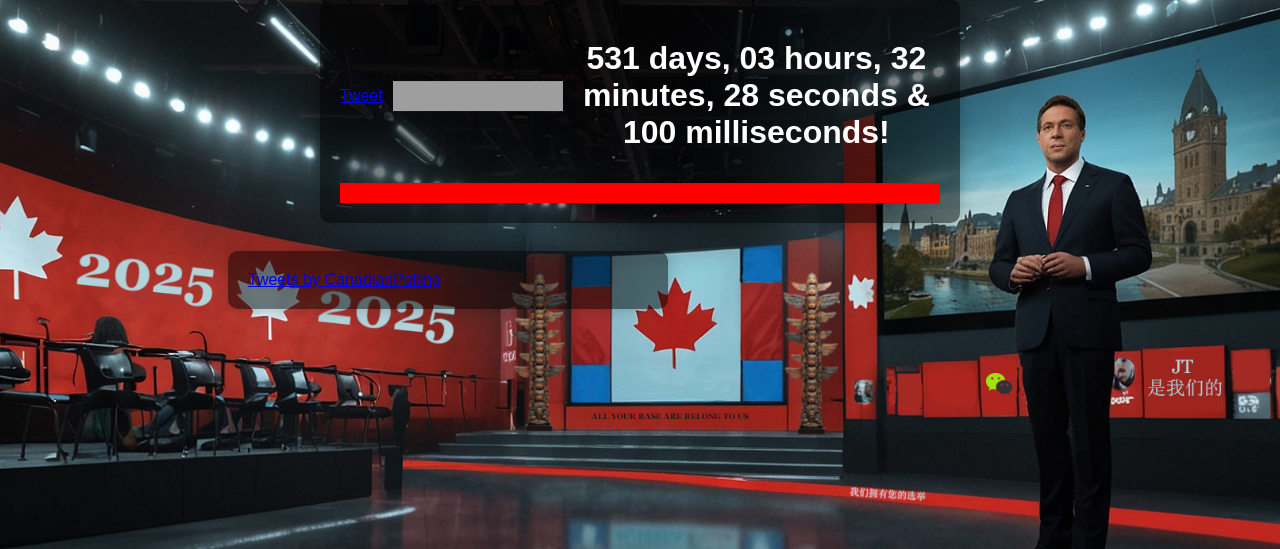
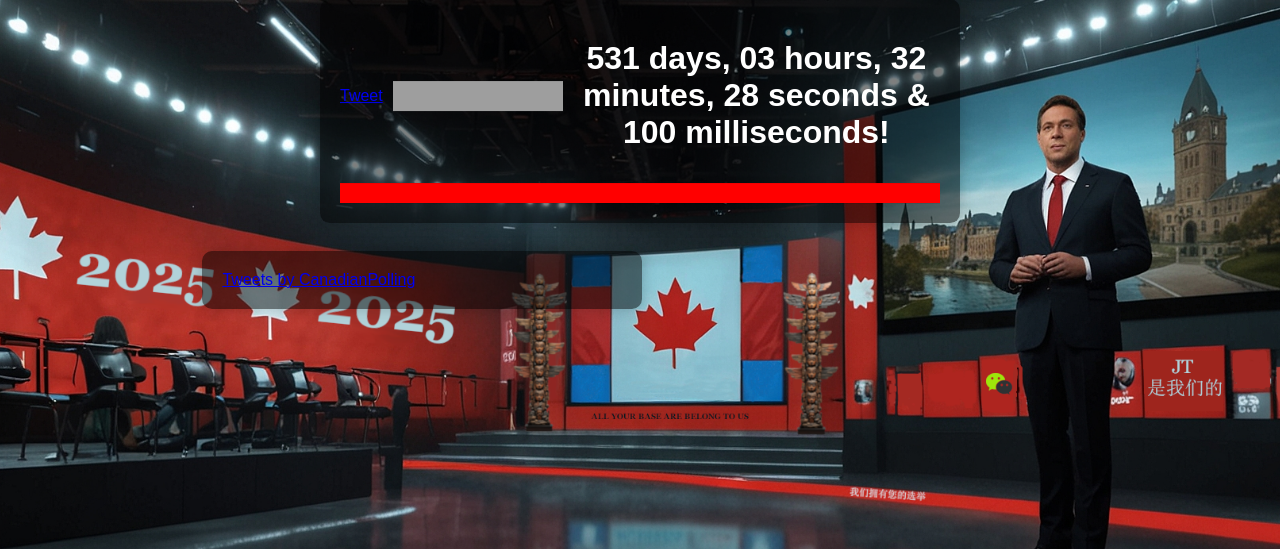
Before and after one commit to coldcanuk/ElectionClock, a Flask app: page / in a window 1280 px wide. Shown: the part 89-638 px from the top of the page. Run offline with Flask 3, Linux system fonts and the light colour scheme; parts of the project's set-up code (start-up, migrations or seed data) failed here and were passed over; some libraries are stand-ins or nearby versions; grey boxes are pictures that could not be loaded.

Commit message:
never give up; never surrender

```diff
--- a/static/styles.css
+++ b/static/styles.css
@@ -36,7 +36,7 @@
 .twitter-feed-container {
     position:relative;
     width: 50%;
-    right: 15%;
+    right: 17%;
     top: 40%;
     box-shadow:slategray;
     background-color: rgba(0, 0, 0, 0.5); /* Semi-transparent black background */
```
